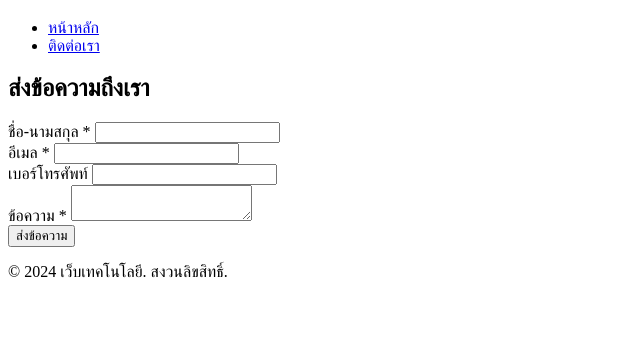
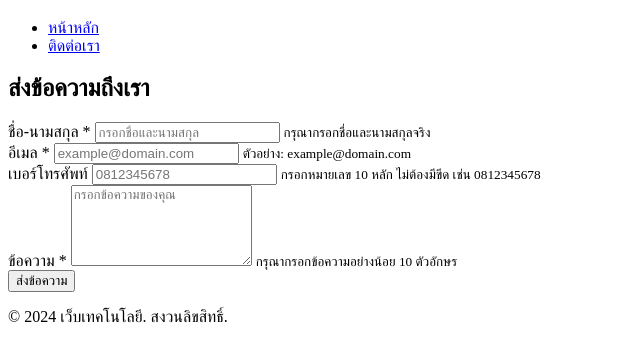
Before and after one commit to 66160121/web-semantic-lab, a plain HTML site: page contact.html in a window 1280 px wide. Shown: the part 61-422 px from the top of the page, without its empty margins (0-640 px from the left). Drawn offline with Linux system fonts and the light colour scheme.

Commit message:
เพิ่ม ARIA labels ในฟอร์ม

```diff
--- a/contact.html
+++ b/contact.html
@@ -21,24 +21,61 @@
     <main role="main">
         <section>
             <h2>ส่งข้อความถึงเรา</h2>
-            <form action="/submit" method="POST">
+            <form action="/submit" method="POST" role="form" aria-label="แบบฟอร์มติดต่อ">
                 <div class="form-group">
                     <label for="fullname">ชื่อ-นามสกุล *</label>
-                    <input type="text" id="fullname" name="fullname" required>
+                    <input
+                        type="text"
+                        id="fullname"
+                        name="fullname"
+                        required
+                        aria-required="true"
+                        minlength="2"
+                        maxlength="100"
+                        aria-describedby="fullname-help"
+                        placeholder="กรอกชื่อและนามสกุล">
+                    <small id="fullname-help">กรุณากรอกชื่อและนามสกุลจริง</small>
                 </div>
                 <div class="form-group">
                     <label for="email">อีเมล *</label>
-                    <input type="email" id="email" name="email" required>
+                    <input
+                        type="email"
+                        id="email"
+                        name="email"
+                        required
+                        aria-required="true"
+                        pattern="[a-z0-9._%+-]+@[a-z0-9.-]+\.[a-z]{2,}$"
+                        aria-describedby="email-help"
+                        placeholder="example@domain.com">
+                    <small id="email-help">ตัวอย่าง: example@domain.com</small>
                 </div>
                 <div class="form-group">
                     <label for="tel">เบอร์โทรศัพท์</label>
-                    <input type="tel" id="tel" name="tel">
+                    <input
+                        type="tel"
+                        id="tel"
+                        name="tel"
+                        pattern="[0-9]{10}"
+                        aria-describedby="tel-help"
+                        placeholder="0812345678">
+                    <small id="tel-help">กรอกหมายเลข 10 หลัก ไม่ต้องมีขีด เช่น 0812345678</small>
                 </div>
                 <div class="form-group">
                     <label for="message">ข้อความ *</label>
-                    <textarea id="message" name="message" required></textarea>
+                    <textarea
+                        id="message"
+                        name="message"
+                        required
+                        aria-required="true"
+                        minlength="10"
+                        rows="5"
+                        aria-describedby="message-help"
+                        placeholder="กรอกข้อความของคุณ"></textarea>
+                    <small id="message-help">กรุณากรอกข้อความอย่างน้อย 10 ตัวอักษร</small>
                 </div>
-                <button type="submit">ส่งข้อความ</button>
+                <div class="form-group">
+                    <button type="submit" aria-label="ส่งข้อความ">ส่งข้อความ</button>
+                </div>
             </form>
         </section>
     </main>
```
